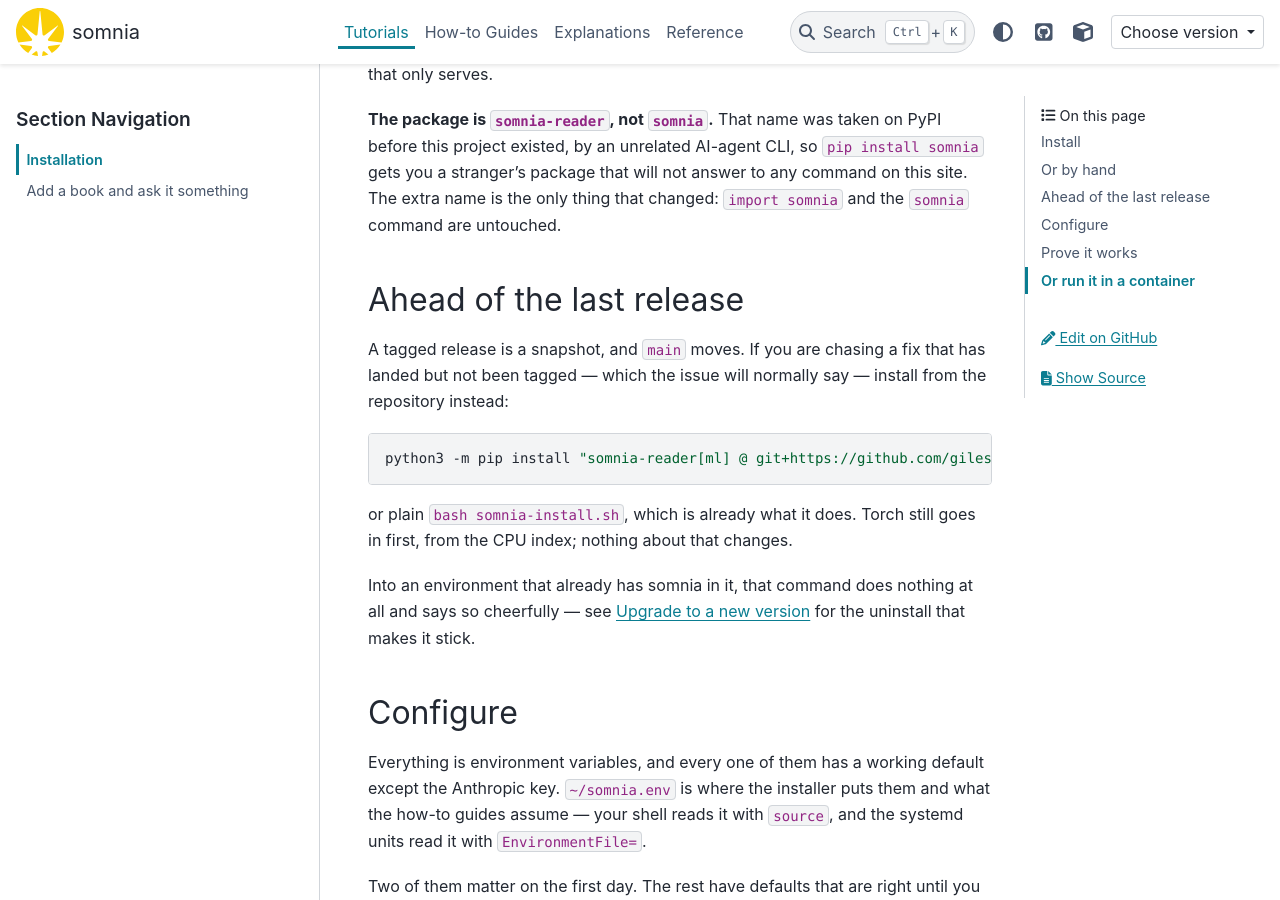
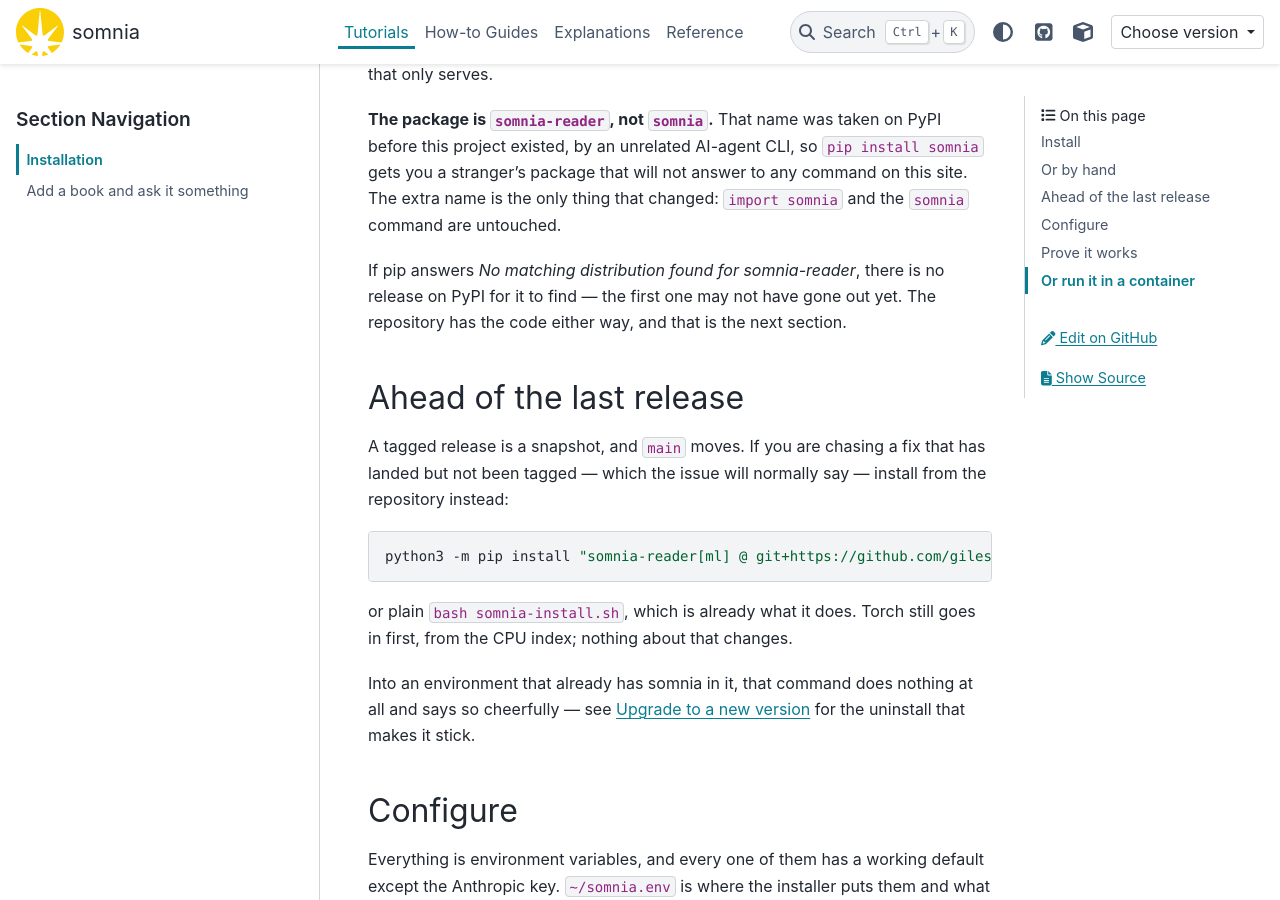
Before and after one commit to gilesknap/somnia, a Sphinx documentation site: the page built from docs/tutorials/installation.md, in a window 1280 px wide and 900 px high, scrolled down 1692 px. Built offline with Sphinx 7.4.7 and the PyData theme 0.15.4, drawn with Linux system fonts in a browser that asks for light colours; pages that are not in the unit, such as notebooks, are missing from menus; the version number could not be read and is left out.

Commit message:
Say what pip will say on the days before the first release
The tutorial's four commands now end in `pip install "somnia-reader[ml]"`, and
that name is a 404 on PyPI until the first tag is published — which cannot
happen until the trusted publisher exists. One line, so the error a reader
meets has an answer next to it rather than looking like a typo, and so it
still reads true later for anyone chasing a version no release carries.

Co-Authored-By: Claude Opus 5 <noreply@anthropic.com>

```diff
--- a/docs/tutorials/installation.md
+++ b/docs/tutorials/installation.md
@@ -67,6 +67,10 @@ before this project existed, by an unrelated AI-agent CLI, so `pip install
 somnia` gets you a stranger's package that will not answer to any command on
 this site. The extra name is the only thing that changed: `import somnia` and
 the `somnia` command are untouched.
+
+If pip answers *No matching distribution found for somnia-reader*, there is no
+release on PyPI for it to find — the first one may not have gone out yet. The
+repository has the code either way, and that is the next section.
 
 ## Ahead of the last release
 
```
